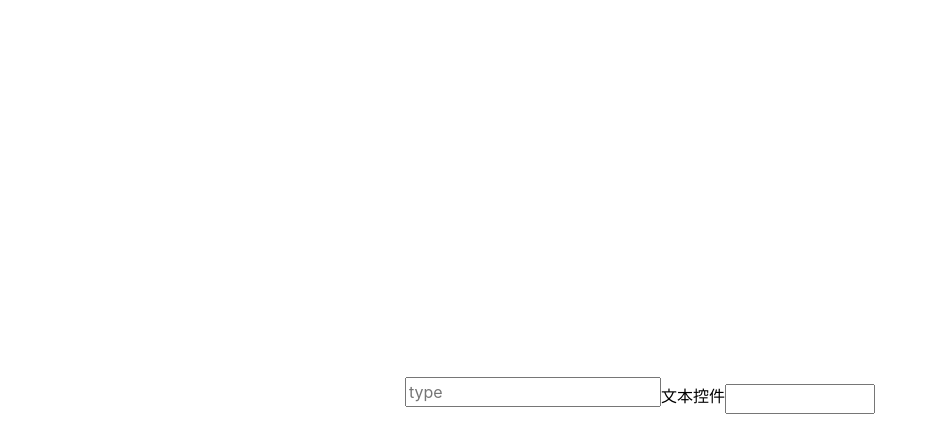
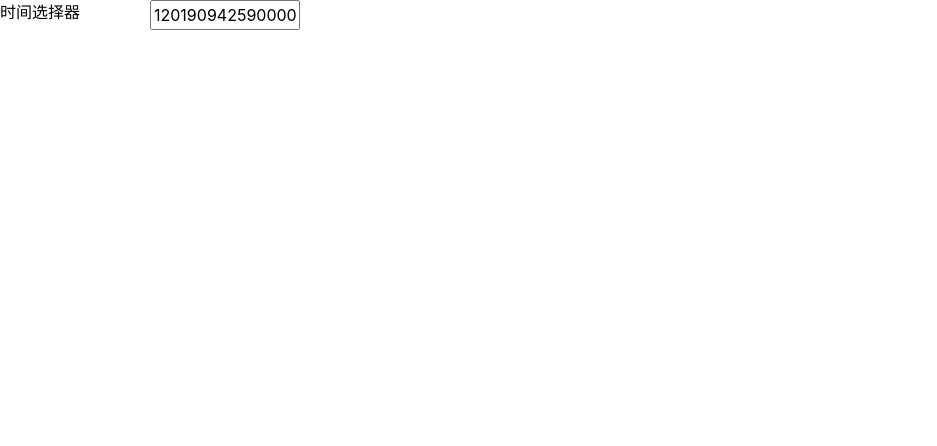
Before and after one commit to WuYujieJustin/UI_Component_Vue, a Nuxt app: page / in a window 1280 px wide. Shown: the top 446 px of the page, without its empty margins (0-937 px from the left). Built offline with nearby package versions, Linux system fonts and the light colour scheme.

Commit message:
delete some files

```diff
--- a/components/Logo.vue
+++ /dev/null
@@ -1,79 +0,0 @@
-<template>
-  <div class="VueToNuxtLogo">
-    <div class="Triangle Triangle--two" />
-    <div class="Triangle Triangle--one" />
-    <div class="Triangle Triangle--three" />
-    <div class="Triangle Triangle--four" />
-  </div>
-</template>
-
-<style>
-.VueToNuxtLogo {
-  display: inline-block;
-  animation: turn 2s linear forwards 1s;
-  transform: rotateX(180deg);
-  position: relative;
-  overflow: hidden;
-  height: 180px;
-  width: 245px;
-}
-
-.Triangle {
-  position: absolute;
-  top: 0;
-  left: 0;
-  width: 0;
-  height: 0;
-}
-
-.Triangle--one {
-  border-left: 105px solid transparent;
-  border-right: 105px solid transparent;
-  border-bottom: 180px solid #41b883;
-}
-
-.Triangle--two {
-  top: 30px;
-  left: 35px;
-  animation: goright 0.5s linear forwards 3.5s;
-  border-left: 87.5px solid transparent;
-  border-right: 87.5px solid transparent;
-  border-bottom: 150px solid #3b8070;
-}
-
-.Triangle--three {
-  top: 60px;
-  left: 35px;
-  animation: goright 0.5s linear forwards 3.5s;
-  border-left: 70px solid transparent;
-  border-right: 70px solid transparent;
-  border-bottom: 120px solid #35495e;
-}
-
-.Triangle--four {
-  top: 120px;
-  left: 70px;
-  animation: godown 0.5s linear forwards 3s;
-  border-left: 35px solid transparent;
-  border-right: 35px solid transparent;
-  border-bottom: 60px solid #fff;
-}
-
-@keyframes turn {
-  100% {
-    transform: rotateX(0deg);
-  }
-}
-
-@keyframes godown {
-  100% {
-    top: 180px;
-  }
-}
-
-@keyframes goright {
-  100% {
-    left: 70px;
-  }
-}
-</style>
--- a/components/numberInput.vue
+++ /dev/null
@@ -1,64 +0,0 @@
-<template>
-    <div class="numberInput">
-        <form>
-        <label for="numberInput" :class="color">{{label}}</label>
-        <input @change="handlechange" type="numberInput" v-model="num" placeholder="type" @keyup="handlekeyup">
-        <p>{{numformate}}</p>
-        </form>
-    </div>
-</template>
-
-<script>
-export default {
-    data(){
-        return{
-            num:''
-        }
-    },
-    props:{
-        //label 内容
-        label:{
-            type:String,
-            value:'文本控件'
-        },
-        // label 颜色
-        color:{
-            type: String,
-        },
-        //小数位
-        precision:{
-            type:Number
-        },
-        //是否有千分位
-        format:{
-            type:Boolean
-        }
-    },
-    watch:{
-        num:function(e){
-            console.log(e)
-            this.num = this.num.toString().replace(/(\d)(?=(?:\d{3})+$)/g, '$1,')
-        }
-    },
-    methods:{
-        handlechange(e){
-            console.log(this.label)
-        },
-        handlekeyup(e){
-            return this.num.toString().replace(/(\d)(?=(?:\d{3})+$)/g, '$1,')
-        }
-    },
-    computed:{
-        numformate:function(){
-            // return this.num++
-            return this.num.toString().replace(/(\d)(?=(?:\d{3})+$)/g, '$1,')
-        }
-    }
-}
-</script>
-
-<style scoped>
-.red{
-    color: red
-}
-</style>
--- a/components/textInput.vue
+++ /dev/null
@@ -1,26 +0,0 @@
-<template>
-    <div class="textInput">
-        <label for="textInput">{{label}}</label>
-        <input type="textInput">
-    </div>
-</template>
-
-<script>
-export default {
-    data(){
-        return{
-            // label:''
-        }
-    },
-    props:{
-        label:{
-            type:String,
-            value:''
-        }
-    }
-}
-</script>
-
-<style>
-
-</style>
--- a/pages/index.vue
+++ b/pages/index.vue
@@ -1,53 +1,18 @@
 <template>
-  <div class="container">
-    <number-input class="red"></number-input>
-    <i-input-number/>
-  </div>
+
+    <time-select />
+
 </template>
 
 <script>
-import Logo from '~/components/Logo.vue'
-import textInput from '~/components/textInput.vue'
-import numberInput from '~/components/numberInput.vue'
-import IInputNumber from '~/components/IInputNumber.vue'
+import numberInput from "~/components/numberInput.vue";
+import IInputNumber from "~/components/IInputNumber.vue";
+import timeSelect from "~/components/timeSelect.vue";
 export default {
   components: {
-    Logo,
     numberInput,
-    IInputNumber
+    IInputNumber,
+    timeSelect
   }
-}
+};
 </script>
-
-<style>
-.container {
-  margin: 0 auto;
-  min-height: 100vh;
-  display: flex;
-  justify-content: center;
-  align-items: center;
-  text-align: center;
-}
-
-.title {
-  font-family: 'Quicksand', 'Source Sans Pro', -apple-system, BlinkMacSystemFont,
-    'Segoe UI', Roboto, 'Helvetica Neue', Arial, sans-serif;
-  display: block;
-  font-weight: 300;
-  font-size: 100px;
-  color: #35495e;
-  letter-spacing: 1px;
-}
-
-.subtitle {
-  font-weight: 300;
-  font-size: 42px;
-  color: #526488;
-  word-spacing: 5px;
-  padding-bottom: 15px;
-}
-
-.links {
-  padding-top: 15px;
-}
-</style>
```
